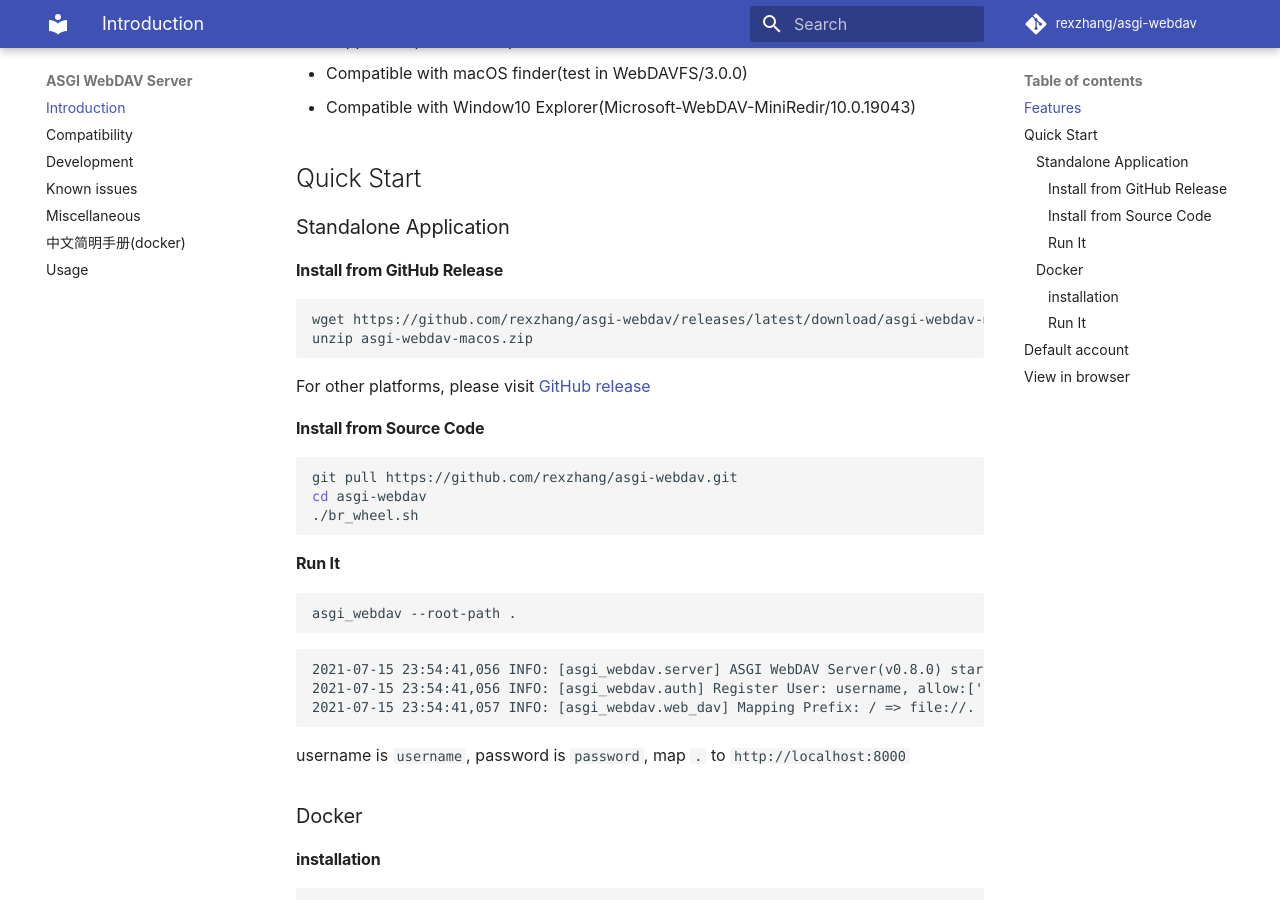
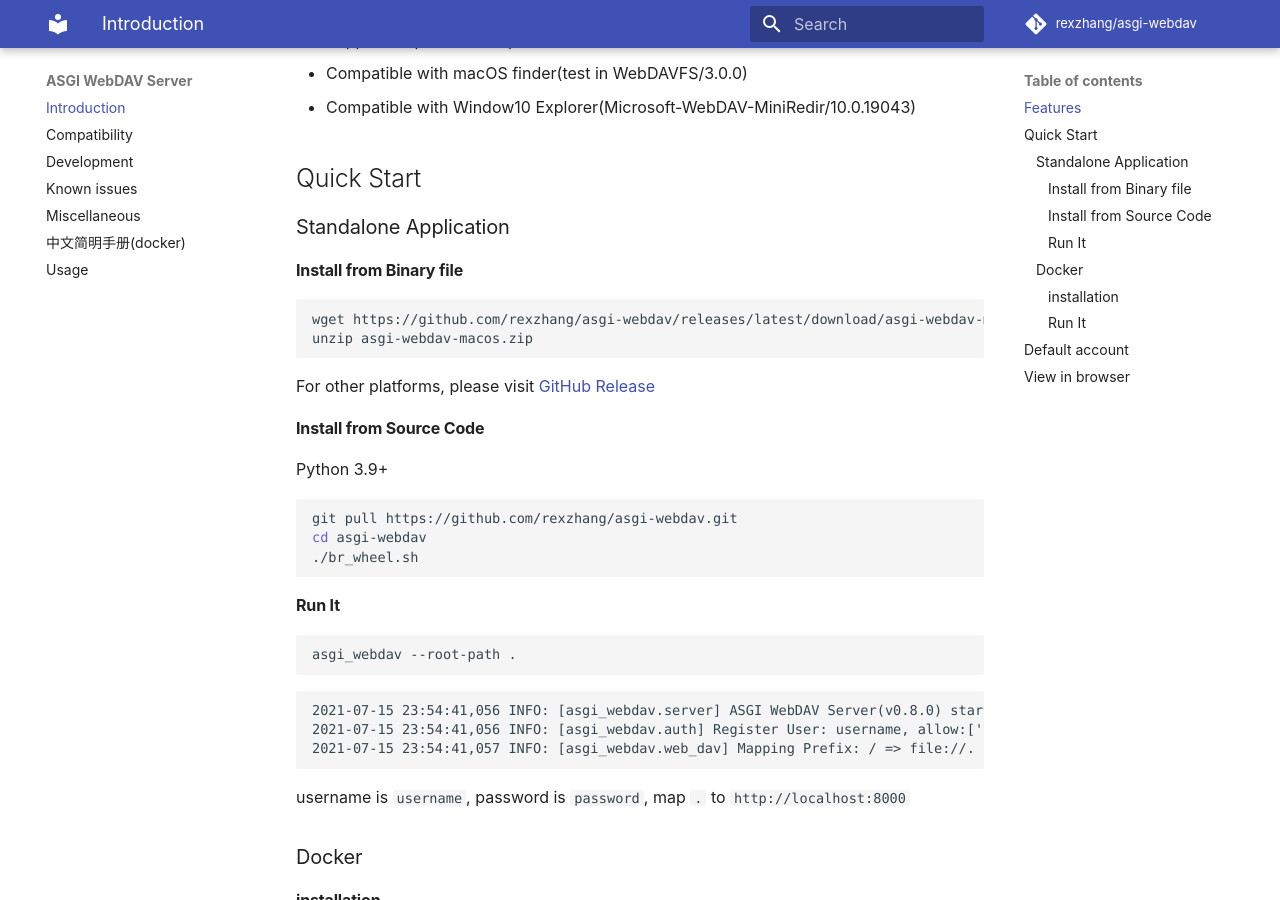
Before and after one commit to rexzhang/asgi-webdav, an MkDocs documentation site: the page built from docs/index.md, in a window 1280 px wide and 900 px high, scrolled down 640 px. Built offline with MkDocs 1.6.1 and Material for MkDocs 9.7.7, drawn with Linux system fonts in a browser that asks for light colours; comment, search, counter and statistics services are not loaded.

Commit message:
Update docs

````diff
--- a/docs/index.md
+++ b/docs/index.md
@@ -30,17 +30,18 @@ An asynchronous WebDAV server implementation, Support multi-provider, multi-acco
 
 ### Standalone Application
 
-#### Install from GitHub Release
+#### Install from Binary file
 
 ```shell
 wget https://github.com/rexzhang/asgi-webdav/releases/latest/download/asgi-webdav-macos.zip
 unzip asgi-webdav-macos.zip
 ```
 
-For other platforms, please visit [GitHub release](https://github.com/rexzhang/asgi-webdav/releases)
+For other platforms, please visit [GitHub Release](https://github.com/rexzhang/asgi-webdav/releases)
 
 #### Install from Source Code
 
+Python 3.9+
 ```shell
 git pull https://github.com/rexzhang/asgi-webdav.git
 cd asgi-webdav
````
Also changed, not shown: README.md (+3 -2 lines).
